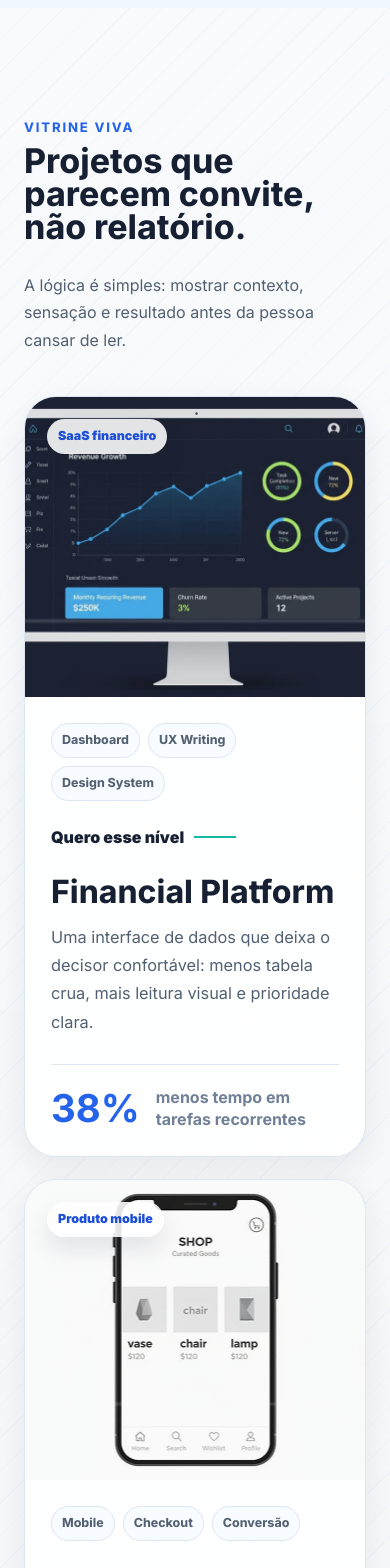
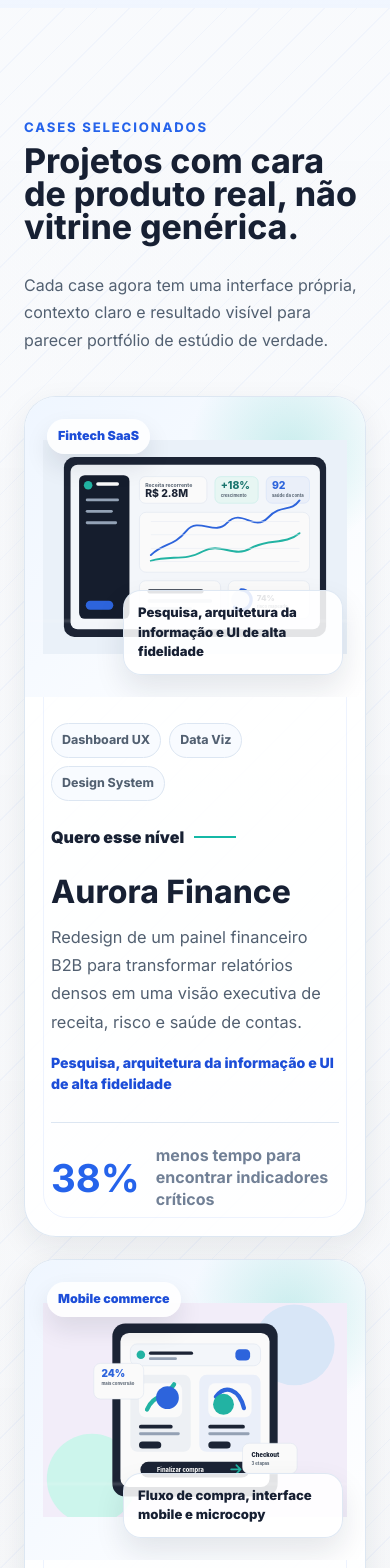
Before and after one commit to NCristofe/NexusCore, a React (Vite) app: page / in a window 390 px wide. Shown: the part 4780-6348 px from the top of the page. Built offline with nearby package versions, Linux system fonts and the light colour scheme.

Commit message:
refactor

```diff
--- a/src/components/Projects.jsx
+++ b/src/components/Projects.jsx
@@ -1,43 +1,47 @@
 import styled from "styled-components";
-import firstProjectImage from "../assets/img/first-project-image.png";
-import secondProjectImage from "../assets/img/second-project-image.png";
+import financeCommandImage from "../assets/img/project-finance-command.svg";
+import commerceMobileImage from "../assets/img/project-commerce-mobile.svg";
+import opsControlImage from "../assets/img/project-ops-control.svg";
 
 const PROJECTS = [
   {
     id: "finance-platform",
-    image: firstProjectImage,
-    alt: "Dashboard de uma plataforma financeira corporativa",
-    eyebrow: "SaaS financeiro",
-    title: "Financial Platform",
+    image: financeCommandImage,
+    alt: "Mockup de dashboard financeiro com gráficos, métricas e navegação lateral",
+    eyebrow: "Fintech SaaS",
+    title: "Aurora Finance",
     description:
-      "Uma interface de dados que deixa o decisor confortável: menos tabela crua, mais leitura visual e prioridade clara.",
-    tags: ["Dashboard", "UX Writing", "Design System"],
+      "Redesign de um painel financeiro B2B para transformar relatórios densos em uma visão executiva de receita, risco e saúde de contas.",
+    tags: ["Dashboard UX", "Data Viz", "Design System"],
+    scope: "Pesquisa, arquitetura da informação e UI de alta fidelidade",
     metric: "38%",
-    metricLabel: "menos tempo em tarefas recorrentes",
+    metricLabel: "menos tempo para encontrar indicadores críticos",
   },
   {
     id: "commerce-app",
-    image: secondProjectImage,
-    alt: "Interface mobile de um aplicativo de comércio digital",
-    eyebrow: "Produto mobile",
-    title: "Commerce App",
+    image: commerceMobileImage,
+    alt: "Mockup de aplicativo mobile de comércio com vitrine, produtos e botão de checkout",
+    eyebrow: "Mobile commerce",
+    title: "Luma Store",
     description:
-      "Uma vitrine mobile com fluxo de compra mais gostoso de seguir, removendo atritos antes do checkout.",
-    tags: ["Mobile", "Checkout", "Conversão"],
+      "Experiência mobile para uma loja digital com vitrine mais editorial, cards de produto claros e checkout reduzido a três etapas.",
+    tags: ["Mobile UI", "Checkout", "Conversão"],
+    scope: "Fluxo de compra, interface mobile e microcopy",
     metric: "24%",
-    metricLabel: "aumento estimado na conversão",
+    metricLabel: "aumento projetado na conversão do checkout",
   },
   {
     id: "ops-suite",
-    image: firstProjectImage,
-    alt: "Visão de cards e indicadores de uma suíte operacional",
+    image: opsControlImage,
+    alt: "Mockup de central operacional com colunas, prioridades e cards de tarefas",
     eyebrow: "Operações B2B",
-    title: "Operations Suite",
+    title: "PulseOps",
     description:
-      "Uma central operacional com foco em ritmo: status, prioridade e próximos passos sem caçar informação.",
-    tags: ["Web App", "Workflow", "Data Viz"],
+      "Central operacional para times de suporte acompanharem backlog, tarefas em andamento e prioridades sem depender de planilhas paralelas.",
+    tags: ["Web App", "Workflow", "Ops"],
+    scope: "Produto web, sistema de status e hierarquia de tarefas",
     metric: "3x",
-    metricLabel: "mais clareza na priorização",
+    metricLabel: "mais clareza para priorizar demandas do dia",
   },
 ];
 
@@ -104,6 +108,17 @@
   background: rgba(255, 255, 255, 0.88);
   box-shadow: var(--shadow-sm);
   transition: transform 220ms var(--ease), box-shadow 220ms var(--ease);
+  isolation: isolate;
+
+  &::before {
+    content: "";
+    position: absolute;
+    inset: 18px;
+    z-index: -1;
+    border: 1px solid rgba(37, 99, 235, 0.08);
+    border-radius: 24px;
+    pointer-events: none;
+  }
 
   &:hover {
     transform: translateY(-8px);
@@ -136,19 +151,22 @@
   position: relative;
   min-height: 420px;
   overflow: hidden;
-  background: #dbeafe;
+  background:
+    radial-gradient(circle at 78% 18%, rgba(20, 184, 166, 0.2), transparent 28%),
+    linear-gradient(135deg, #eff6ff, #ffffff);
 
   img {
     width: 100%;
     height: 100%;
-    object-fit: cover;
-    transform: scale(1.04);
+    object-fit: contain;
+    padding: clamp(18px, 3vw, 34px);
+    transform: scale(1);
     transition: transform 320ms var(--ease), filter 320ms var(--ease);
     filter: saturate(0.92) contrast(0.96);
   }
 
   ${Card}:hover & img {
-    transform: scale(1.1) rotate(1deg);
+    transform: scale(1.04) rotate(1deg);
     filter: saturate(1.08) contrast(1);
   }
 
@@ -163,6 +181,21 @@
     box-shadow: 0 12px 24px rgba(23, 32, 51, 0.1);
     font-size: 0.78rem;
     font-weight: 900;
+  }
+
+  .project-type {
+    position: absolute;
+    right: 22px;
+    bottom: 22px;
+    max-width: 220px;
+    padding: 12px 14px;
+    border: 1px solid rgba(220, 230, 242, 0.9);
+    border-radius: 18px;
+    color: var(--text);
+    background: rgba(255, 255, 255, 0.88);
+    box-shadow: 0 14px 30px rgba(23, 32, 51, 0.1);
+    font-size: 0.82rem;
+    font-weight: 850;
   }
 
   .scanline {
@@ -203,6 +236,15 @@
     line-height: 1.74;
     font-size: 1.02rem;
   }
+`;
+
+const Scope = styled.span`
+  display: block;
+  max-width: 600px;
+  margin-top: 16px;
+  color: var(--primary-dark);
+  font-size: 0.88rem;
+  font-weight: 850;
 `;
 
 const Tags = styled.ul`
@@ -289,12 +331,12 @@
       <div className="section-container">
         <Header>
           <div>
-            <h4>Vitrine viva</h4>
-            <h2 id="projects-heading">Projetos que parecem convite, não relatório.</h2>
+            <h4>Cases selecionados</h4>
+            <h2 id="projects-heading">Projetos com cara de produto real, não vitrine genérica.</h2>
           </div>
           <p>
-            A lógica é simples: mostrar contexto, sensação e resultado antes da pessoa
-            cansar de ler.
+            Cada case agora tem uma interface própria, contexto claro e resultado
+            visível para parecer portfólio de estúdio de verdade.
           </p>
         </Header>
 
@@ -304,6 +346,7 @@
               <ImageWrap className="image-wrap">
                 <img src={project.image} alt={project.alt} loading="lazy" />
                 <span className="stamp">{project.eyebrow}</span>
+                <span className="project-type">{project.scope}</span>
                 <span className="scanline" aria-hidden="true" />
               </ImageWrap>
               <Content>
@@ -318,6 +361,7 @@
                 <div>
                   <h3>{project.title}</h3>
                   <p>{project.description}</p>
+                  <Scope>{project.scope}</Scope>
                 </div>
                 <Metric aria-label={`${project.metric} ${project.metricLabel}`}>
                   <strong>{project.metric}</strong>
```
